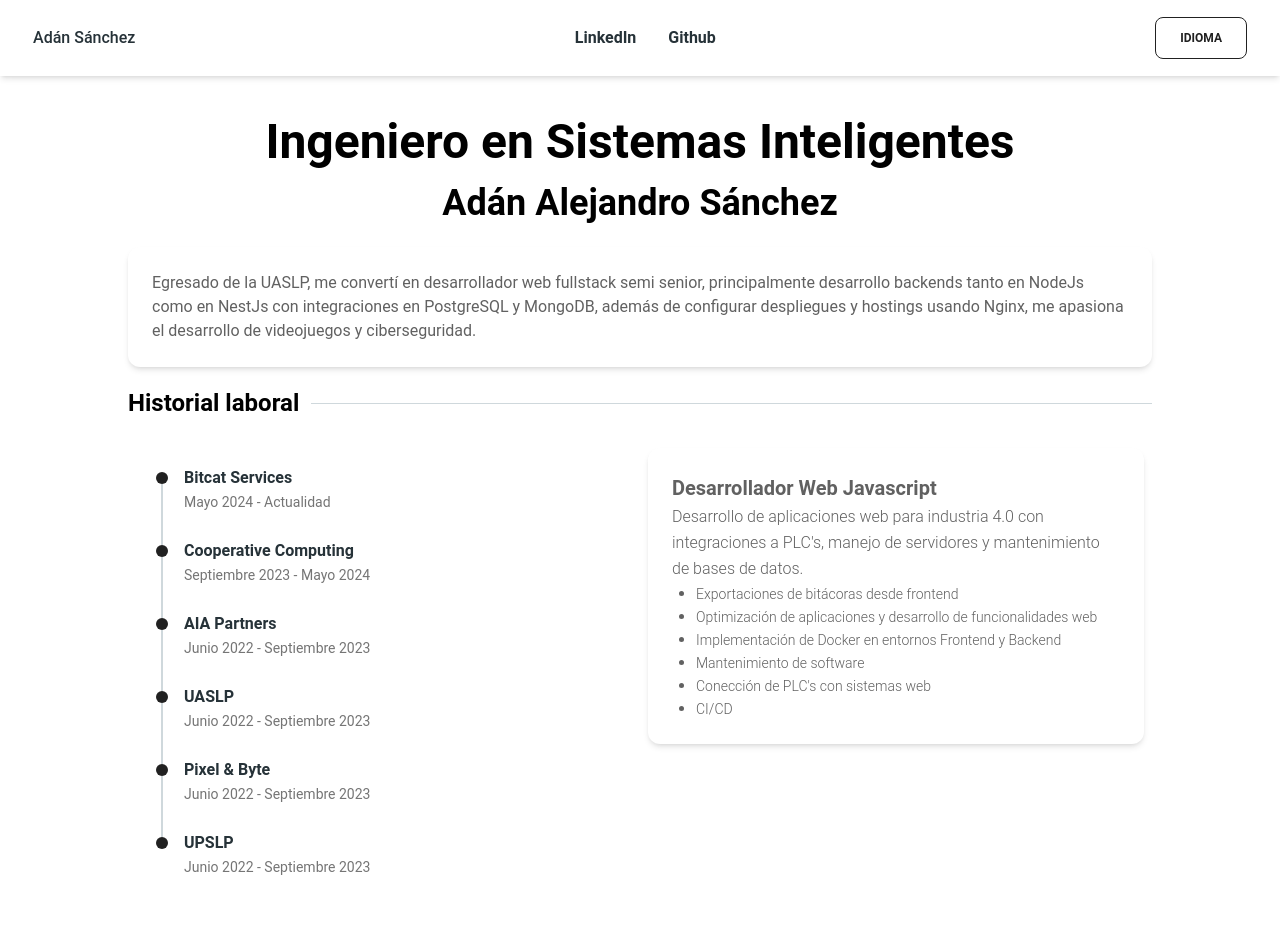
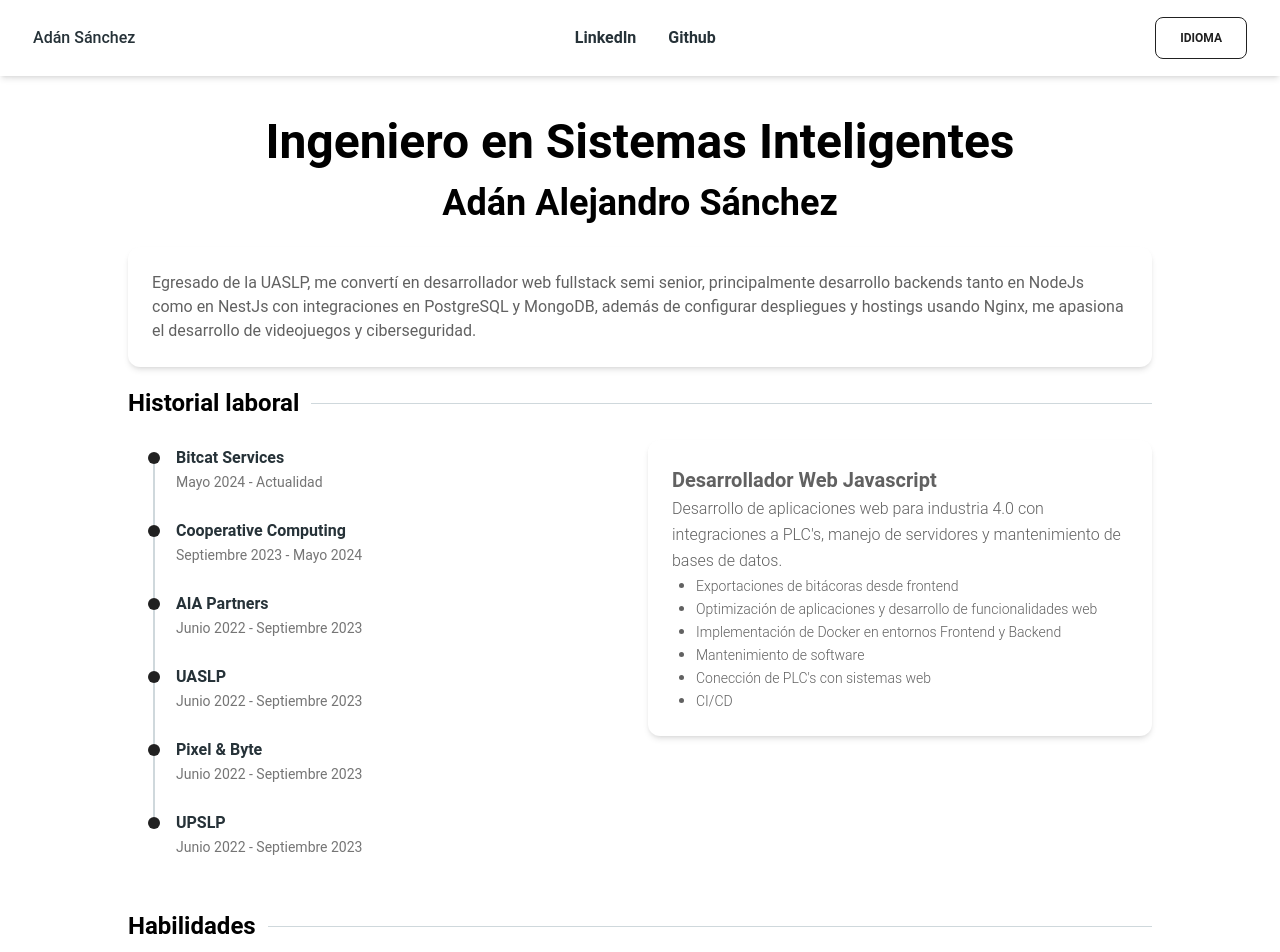
Before and after one commit to DEadMan10sds/Portfolio, a React (Vite) app: page / in a window 1280 px wide. Shown: the top 952 px of the page. Built offline with nearby package versions, Linux system fonts and the light colour scheme.

Commit message:
ADD: Separator component

```diff
--- a/src/App.tsx
+++ b/src/App.tsx
@@ -1,21 +1,15 @@
-import { Typography } from "@material-tailwind/react";
 import { StickyNavbar, MainInfo, Jobs } from "./components";
-import { useTranslation } from "react-i18next";
+import { Separator } from "./components/Separator";
 
 function App() {
-  const { t } = useTranslation();
   return (
     <>
       <StickyNavbar />
       <div className="py-5 flex flex-col gap-5 max-w-[80%] m-auto">
         <MainInfo />
-        <div className="flex items-center w-full text-nowrap gap-3">
-          <Typography className="w-fit" variant="h4">
-            {t("job_history")}
-          </Typography>
-          <hr className="border-blue-gray-100 w-full" />
-        </div>
+        <Separator title="job_history" />
         <Jobs />
+        <Separator title="skills" />
       </div>
     </>
   );
--- a/src/components/Jobs.tsx
+++ b/src/components/Jobs.tsx
@@ -28,8 +28,8 @@ export const Jobs = () => {
   };
 
   return (
-    <div className="md:grid sm:flex sm:flex-col md:grid-cols-2 gap-4 p-2 ">
-      <Timeline className="pl-5 pt-6">
+    <div className="md:grid sm:flex sm:flex-col md:grid-cols-2 gap-4">
+      <Timeline className="pl-5 pt-3">
         {JOBS_KEYS.map((job, index) => (
           <TimelineItem key={job}>
             {index !== JOBS_KEYS.length - 1 && <TimelineConnector />}
--- /dev/null
+++ b/src/components/Separator.tsx
@@ -0,0 +1,15 @@
+import { Typography } from "@material-tailwind/react";
+import { useTranslation } from "react-i18next";
+
+export const Separator = ({ title }: { title: string }) => {
+  const { t } = useTranslation();
+
+  return (
+    <div className="flex items-center w-full text-nowrap gap-3">
+      <Typography className="w-fit" variant="h4">
+        {t(title)}
+      </Typography>
+      <hr className="border-blue-gray-100 w-full" />
+    </div>
+  );
+};
--- a/src/languages/en.ts
+++ b/src/languages/en.ts
@@ -13,6 +13,7 @@ const enTranslation = {
         "I'm a fullstack web semi senior developer, I'm now focused on backend systems with NodeJs and NestJs",
     },
     job_history: "Job History",
+    skills: "Skills",
     jobs: {
       "Bitcat Services": {
         description: "Bitcat Description",
--- a/src/languages/es.ts
+++ b/src/languages/es.ts
@@ -13,6 +13,7 @@ const esTranslation = {
         "Egresado de la UASLP, me convertí en desarrollador web fullstack semi senior, principalmente desarrollo backends tanto en NodeJs como en NestJs con integraciones en PostgreSQL y MongoDB, además de configurar despliegues y hostings usando Nginx, me apasiona el desarrollo de videojuegos y ciberseguridad.",
     },
     job_history: "Historial laboral",
+    skills: "Habilidades",
     jobs: {
       "Bitcat Services": {
         description:
```
